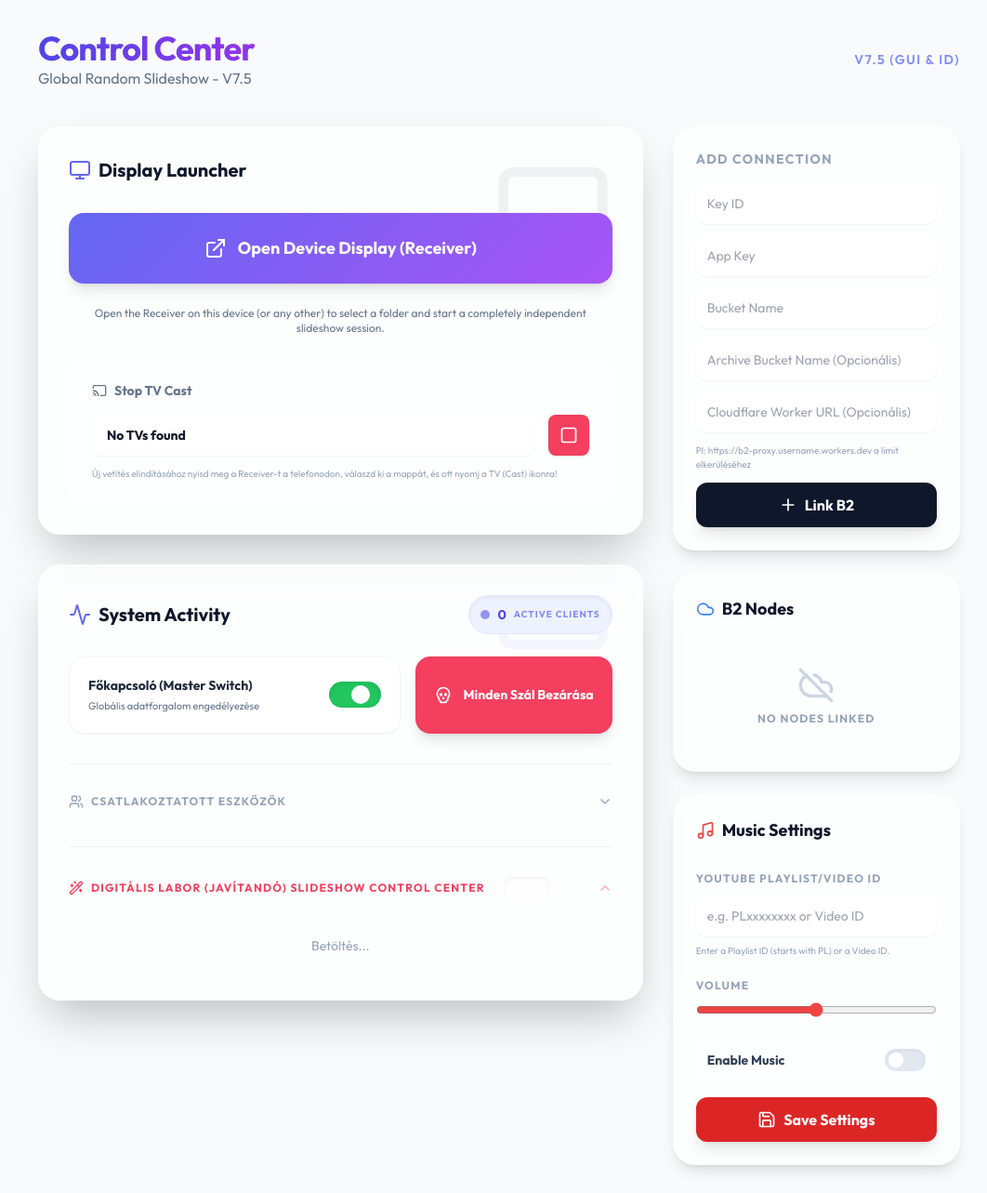
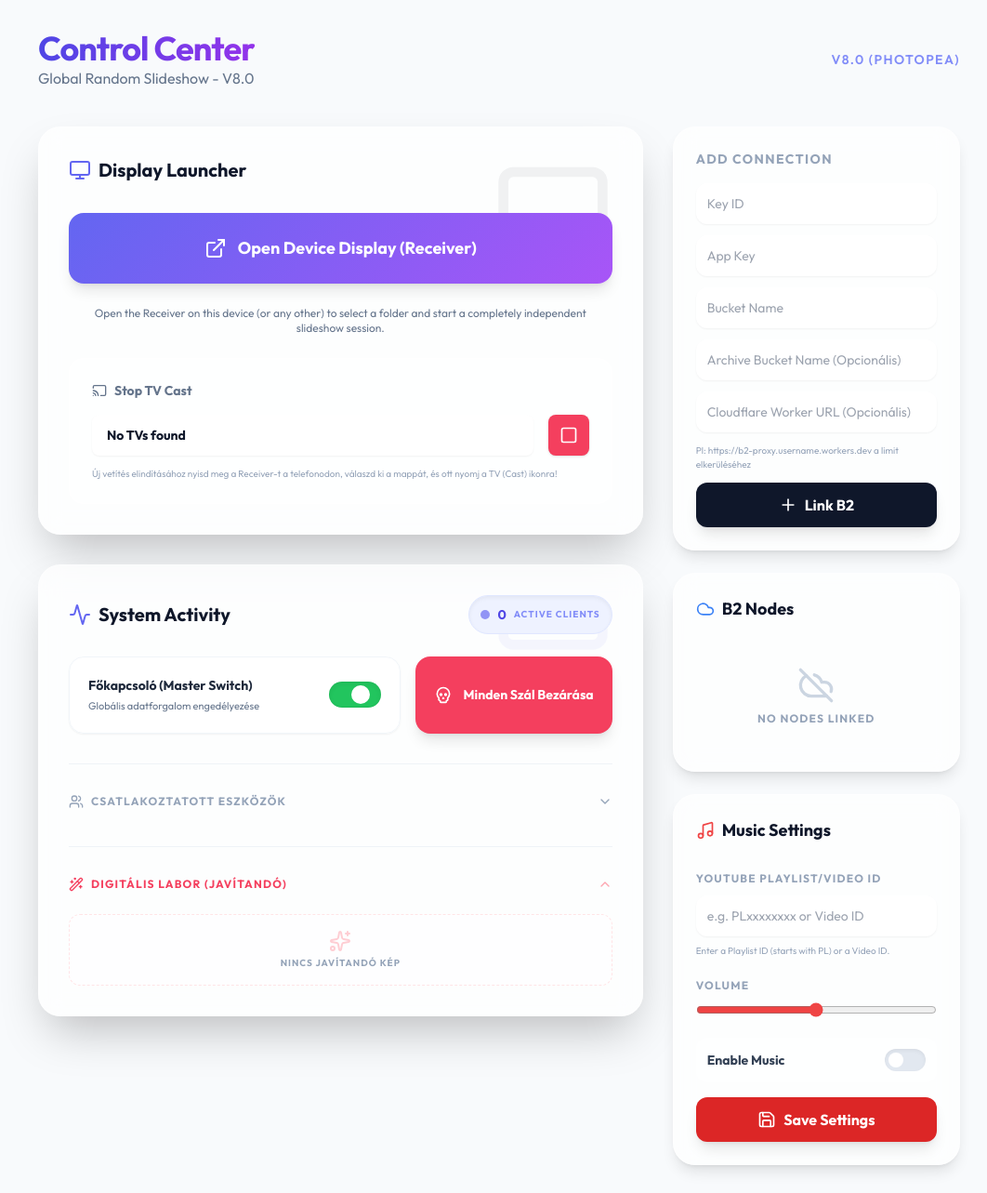
Before and after one commit to TTTZsolt/google-photos-slideshow, a FastAPI app: page / in a window 1280 px wide. Shown: the top 1283 px of the page at 93% size, without its empty margins (103-1165 px from the left). Run offline with FastAPI, Linux system fonts and the light colour scheme; data comes from the database, SQL or seed files in the repository; data that the repository does not hold is empty; some libraries are stand-ins or nearby versions.

Commit message:
v8.0: Hotfix - Restore missing flagBadge element causing JS crash

```diff
--- a/backend/templates/index.html
+++ b/backend/templates/index.html
@@ -97,10 +97,10 @@
                     class="text-4xl font-bold tracking-tight bg-clip-text text-transparent bg-gradient-to-r from-indigo-600 to-purple-600">
                     Control Center
                 </h1>
-                <p class="text-slate-500 font-medium">Global Random Slideshow - V7.5</p>
+                <p class="text-slate-500 font-medium">Global Random Slideshow - V8.0</p>
             </div>
             <div class="flex items-center gap-3">
-                <span class="text-sm font-semibold uppercase tracking-widest text-indigo-400">v7.5 (GUI & Id)</span>
+                <span class="text-sm font-semibold uppercase tracking-widest text-indigo-400">v8.0 (Photopea)</span>
             </div>
         </header>
 
@@ -231,9 +231,8 @@
                                     <h3
                                         class="text-xs font-bold text-rose-500 uppercase tracking-widest flex items-center gap-2 flex-1">
                                         <i data-lucide="wand-2" class="w-4 h-4"></i> Digitális Labor (Javítandó)
-                                        Slideshow Control Center
-                                        <span
-                                            class="ml-3 px-2.5 py-1 bg-white/20 text-white text-xs rounded-lg font-bold shadow-inner tracking-wider">V8.0</span>
+                                        <span id="flagBadge"
+                                            class="hidden bg-rose-500 text-white text-[9px] px-1.5 py-0.5 rounded-full">0</span>
                                     </h3>
                                     <i data-lucide="chevron-down"
                                         class="w-4 h-4 text-rose-300 group-open:rotate-180 transition-transform"></i>
```
